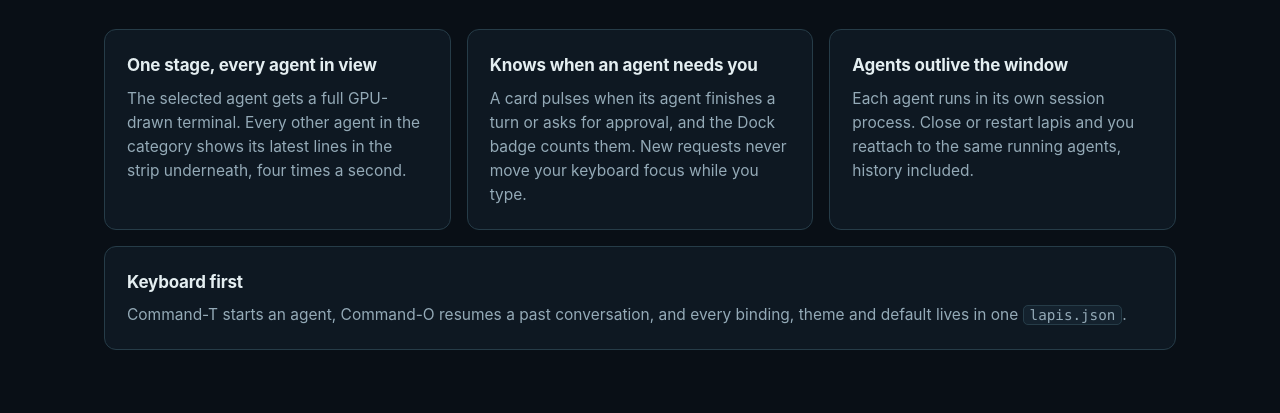
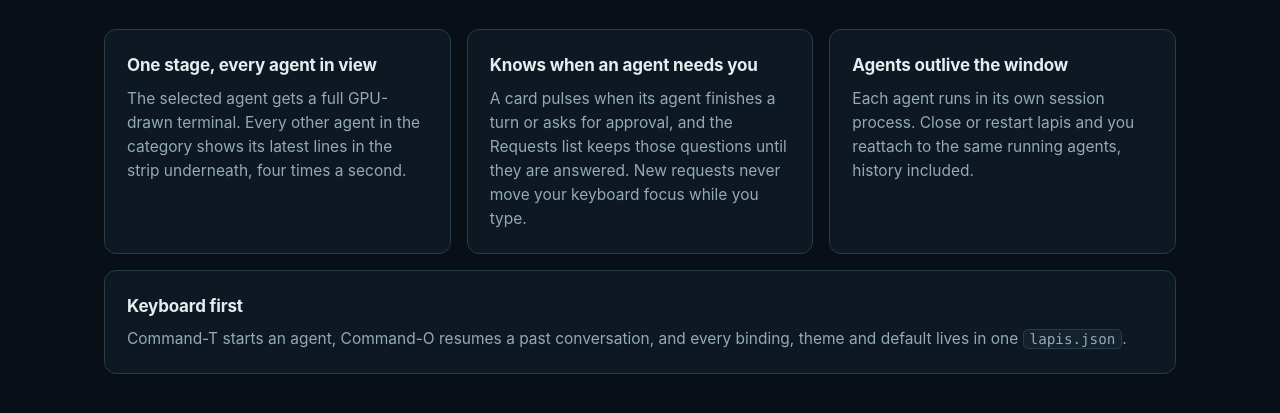
Before and after one commit to RESMP-DEV/lapis, a plain HTML site: page site/index.html in a window 1280 px wide. Shown: the part 753-1166 px from the top of the page. Drawn offline with Linux system fonts and the light colour scheme.

Commit message:
docs: remove stale Dock badge claim

```diff
--- a/site/index.html
+++ b/site/index.html
@@ -204,7 +204,7 @@ footer a { color: var(--muted); }
         </div>
         <div class="feature">
           <h3>Knows when an agent needs you</h3>
-          <p>A card pulses when its agent finishes a turn or asks for approval, and the Dock badge counts them. New requests never move your keyboard focus while you type.</p>
+          <p>A card pulses when its agent finishes a turn or asks for approval, and the Requests list keeps those questions until they are answered. New requests never move your keyboard focus while you type.</p>
         </div>
         <div class="feature">
           <h3>Agents outlive the window</h3>
```
